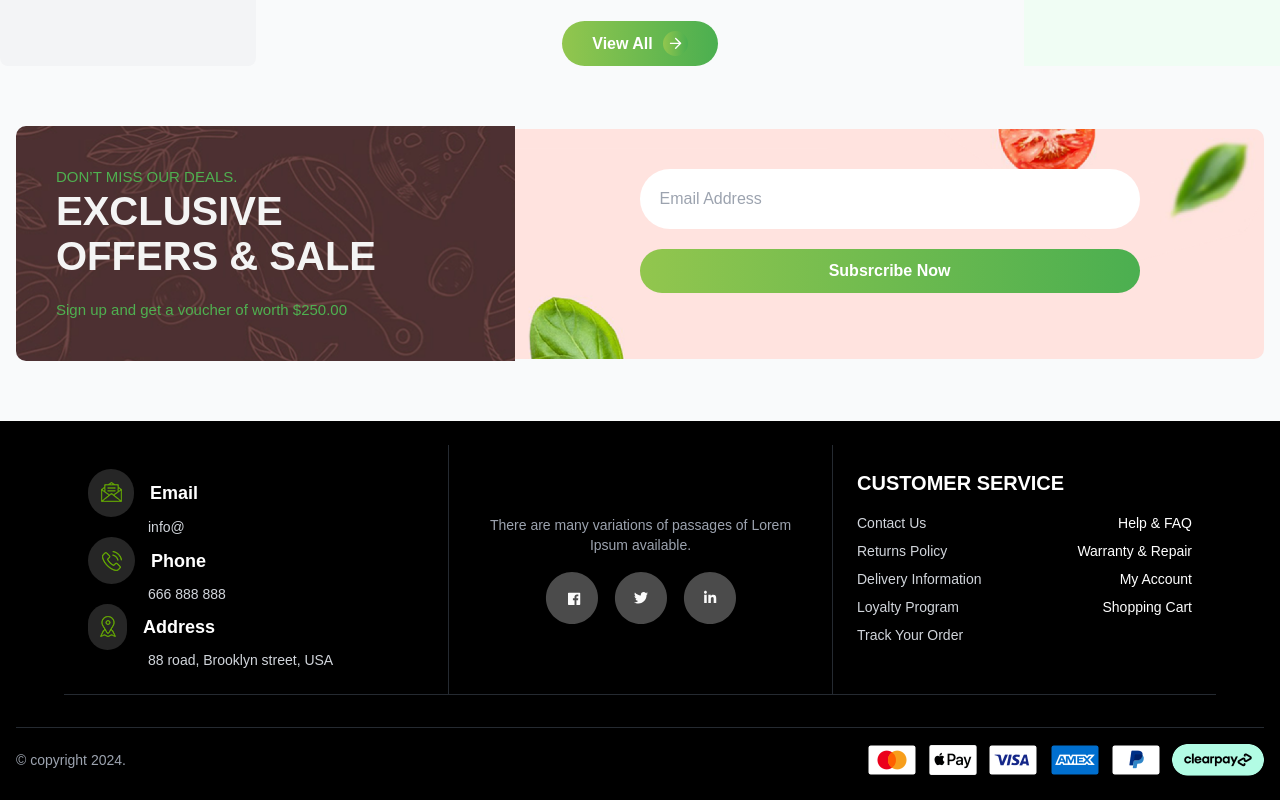
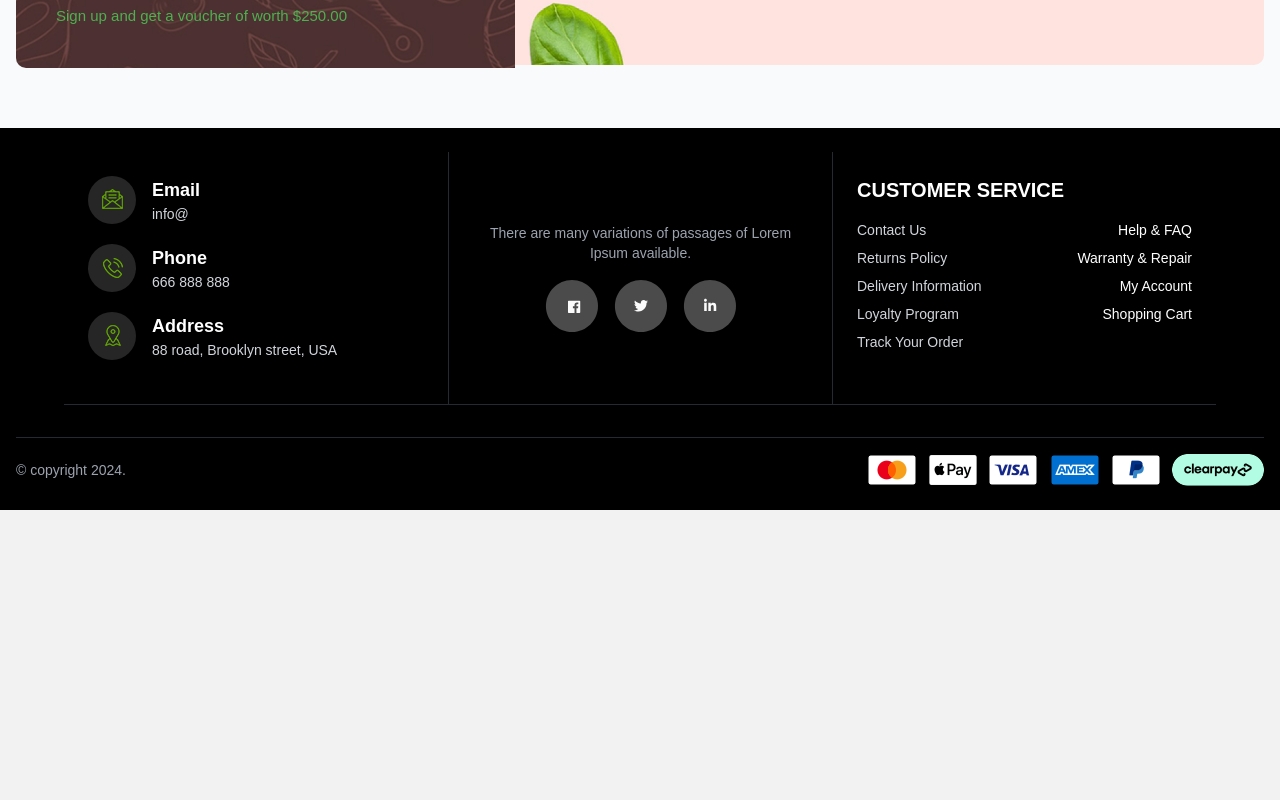
Before and after one commit to ankita-th/breakfast_frontend, a Next.js app: page /products in a window 1280 px wide. Shown: the part 1509-2309 px from the top of the page. After the commit the page ends 2019 px from the top, so only its background shows below. Built offline with nearby package versions, Linux system fonts and the light colour scheme; no server answers.

Commit message:
Changes for home page

```diff
--- a/src/_components/_common/Footer.jsx
+++ b/src/_components/_common/Footer.jsx
@@ -15,29 +15,38 @@ const Footer = () => {
       <div className="bg-black text-white py-6 px-4">
         <div className="max-w-6xl mx-auto grid grid-cols-1 md:grid-cols-3 gap-0">
           <div className="border-b border-gray-600 border-opacity-50 p-6 ">
-            <div className="flex items-center gap-4">
-              <span className="bg-[#262626] text-white rounded-full p-2 flex items-center justify-center">
+            <div className="flex gap-4 items-start justify-start mb-5">
+              <span className="bg-[#262626] w-12 h-12 flex justify-center items-center rounded-[50px]">
                 {EMAIL_ICON}
               </span>
-              <h2 className="text-lg font-semibold">Email</h2>
+              <div>
+                <h2 className="text-lg font-semibold">Email</h2>
+                <p className="text-gray-300 text-sm  ">info@</p>
+              </div>
             </div>
-            <p className="text-gray-300 text-sm pl-10 ml-5 ">info@</p>
-            <div className="flex items-center gap-4">
-              <span className="bg-[#262626] text-white rounded-full p-2 flex items-center justify-center">
+
+            <div className=" flex gap-4 items-start justify-start mb-5">
+              <span className="bg-[#262626] w-12 h-12 flex justify-center items-center rounded-[50px]">
                 {PHONE_ICON}
               </span>
+              <div>
               <h2 className="text-lg font-semibold">Phone</h2>
+              <p className="text-gray-300 text-sm">666 888 888</p>
+              </div>
             </div>
-            <p className="text-gray-300 pl-10 ml-5 text-sm">666 888 888</p>
-            <div className="flex items-center gap-4">
-              <span className="bg-[#262626] text-white rounded-full p-2 flex items-center justify-center">
+
+            <div className=" flex gap-4 items-start justify-start mb-5">
+              <span className="bg-[#262626] w-12 h-12 flex justify-center items-center rounded-[50px]">
                 {ADDRESS_ICON}
               </span>
-              <h2 className="text-lg font-semibold">Address</h2>
+              <div>
+                <h2 className="text-lg font-semibold">Address</h2>
+                <p className="text-gray-300 text-sm">
+                88 road, Brooklyn street, USA
+              </p>
+              </div>
             </div>
-            <p className="text-gray-300 pl-10 text-sm ml-5">
-              88 road, Brooklyn street, USA
-            </p>
+
           </div>
           <div className="border-b border-l flex items-center flex-col text-center text-sm justify-center border-gray-600 border-opacity-50 p-6 space-y-4 ">
             <p className="text-gray-400">
--- a/src/_components/_common/PremiumCard.jsx
+++ b/src/_components/_common/PremiumCard.jsx
@@ -21,8 +21,8 @@ const PremiumCard = ({ PREMIUM_CARD_DATA, page }) => {
   return (
     <div>
       <section>
-        <div className="max-w-screen-xl w-full px-4 ">
-          <div className="grid-cols-3 text-black grid gap-[15px]">
+        <div className="max-w-screen-xl w-full px-4 mx-auto">
+          <div className="grid-cols-4 text-black grid gap-[15px]">
             {PREMIUM_CARD_DATA.map((item) => (
               <div className="p-2.5 bg-white rounded-[10px]">
                 <div className="flex">
--- a/src/app/(publicPages)/home/page.jsx
+++ b/src/app/(publicPages)/home/page.jsx
@@ -33,6 +33,7 @@ import { T } from "@/_utils/LanguageTranslator";
 
 const Page = () => {
   return (
+    <div className="hero-bg-img">
       <div className="left-sidetext-pattern">
       <section className="hero h-screen relative">
         <div className="absolute top-1/2 left-1/2 transform -translate-x-1/2 -translate-y-1/2">
@@ -41,9 +42,9 @@ const Page = () => {
               {T.your_perfect_morning_start}
             </h2>
             <h1 class="text-3xl md:text-4xl font-bold text-gray-800 text-center leading-tight font-spartan text-[50.6px] font-extrabold leading-[56.67px] max-w-[680px]">
-              <span class="text-green-600">{T.start_your_day}</span>{T.fresh},
+              <span class="text-green-600">{T.start_your_day} </span>{T.fresh},
               {T.healthy_breakfast_baskets}
-              <span class="text-green-600">{T.delivered_to_your_door}</span>
+              <span class="text-green-600"> {T.delivered_to_your_door}</span>
             </h1>
             <p class="text-gray-600 mt-4 text-center max-w-lg">
               {T.nutritious_basket}
@@ -55,7 +56,7 @@ const Page = () => {
                 placeholder="Search Zipcode"
                 class="w-full md:flex-1 p-3 border border-gray-300 focus:outline-none focus:ring-2 focus:ring-gray-400 rounded-[50px]"
               />
-              <button class="w-full md:w-auto bg-gray-800 text-black font-semibold py-3 px-6 hover:bg-gray-900 transition rounded-[50px] absolute right-0">
+              <button class="w-full md:w-auto bg-gray-800 text-black font-semibold py-3 px-6 hover:bg-gray-900 transition rounded-[50px] absolute right-0 text-white">
                 {T.search}
               </button>
             </div>
@@ -70,7 +71,7 @@ const Page = () => {
             </div>
           </div>
         </div>
-        <div>
+        {/* <div>
           <Image
             className="text-transparent absolute right-0 max-w-[330px] w-full z-[-1] h-auto"
             src={bakeryPatternImg}
@@ -81,7 +82,7 @@ const Page = () => {
             src={bakeryPatternImg1}
             alt="bakeryImg"
           />
-        </div>
+        </div> */}
       </section>
       <section className="home-services py-[60px]">
         <div className="max-w-screen-xl w-full px-4 mx-auto">
@@ -785,9 +786,14 @@ const Page = () => {
               </div>
             </div>
           </div>
+          <button type='button' className='flex mx-auto mb-[60px] gap-[10px] bg-gradient-to-r from-[#92C64E] to-[#4BAF50] p-[10px_30px] rounded-full text-white font-semibold items-center mt-[30px]' >View All <span>
+                            <Image className='bg-gradient-to-r from-[#92C64E] to-[#4BAF50] p-[6px] rounded-full w-[25px] h-[25px]' src={arrowImg} />
+                        </span>
+                        </button>
         </div>
       </section>
-      <section className="bg-[#92C64E] py-[60px]">
+      <div className="overflow-hidden py-6">
+        <section className="bg-[] before:absolute before:top-0 before:left-0 before:content-[''] before:w-full before:h-full before:bg-[#92C64E] before:z-[-1] z-[1] before:-rotate-2 py-[60px] relative">
           <div className="max-w-screen-xl w-full px-4 mx-auto">
             <div className="grid-cols-4 grid">
               <div className="flex gap-[15px] items-center">
@@ -837,6 +843,7 @@ const Page = () => {
             </div>
           </div>
         </section>
+      </div>
       <section className="py-[60px]">
         <div className="max-w-screen-xl w-full px-4 mx-auto">
           <div className="flex items-center">
@@ -877,6 +884,7 @@ const Page = () => {
         </div>
       </section>
     </div>
+    </div>
   );
 };
 
--- a/src/app/globals.css
+++ b/src/app/globals.css
@@ -215,3 +215,8 @@ section.hero:before {
 .slick-next {
   right: 10px !important; /* Adjust as needed */
 }
+.hero-bg-img{
+  background-image: url(../assets/images/Home-Page-background.jpg);
+  background-size: cover;
+  background-repeat: no-repeat;
+}
```
Also changed, not shown: 1 other file (tests, documents, lock files or other folders). Lines whose indentation alone changed are shown as unchanged.
